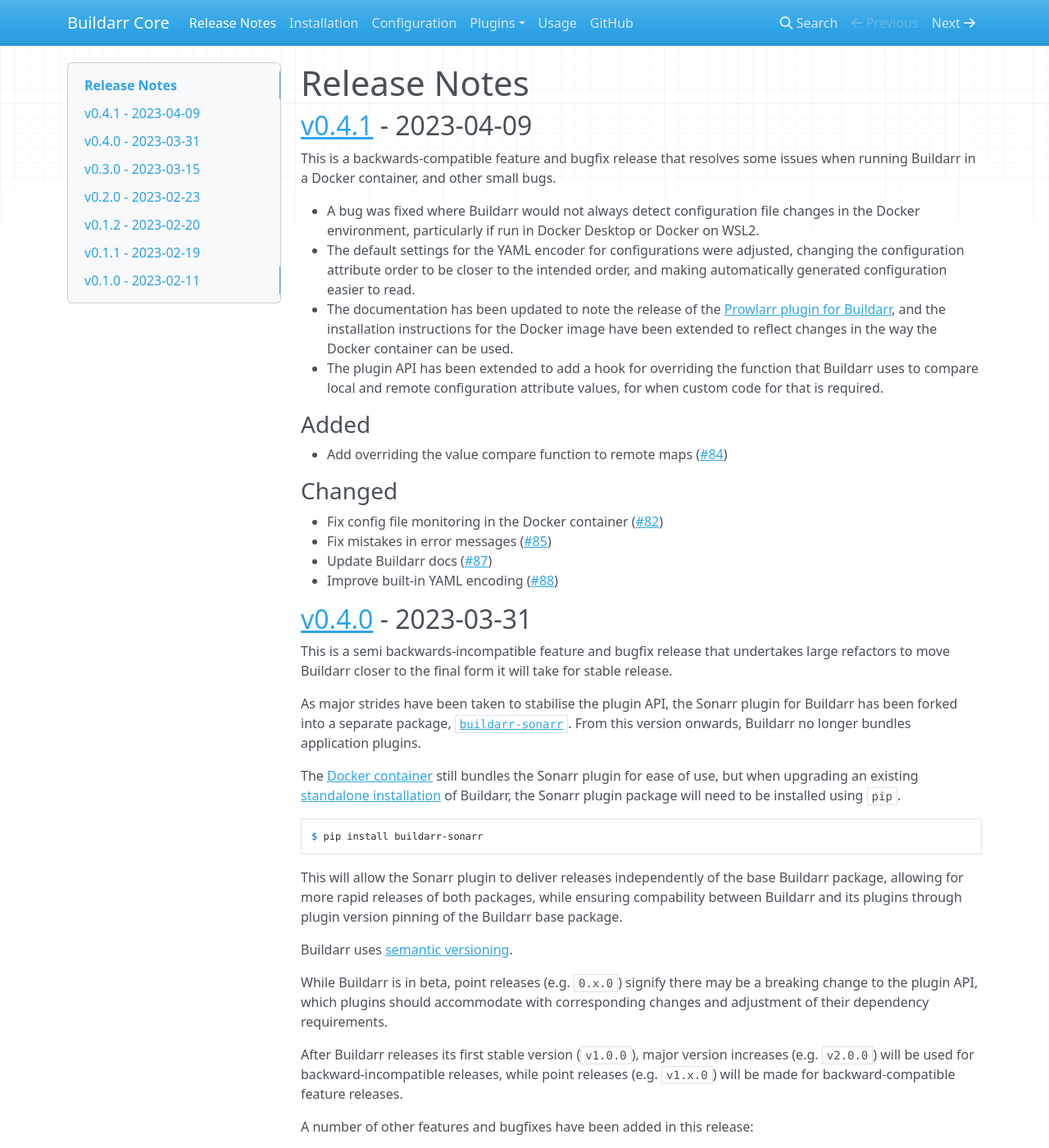
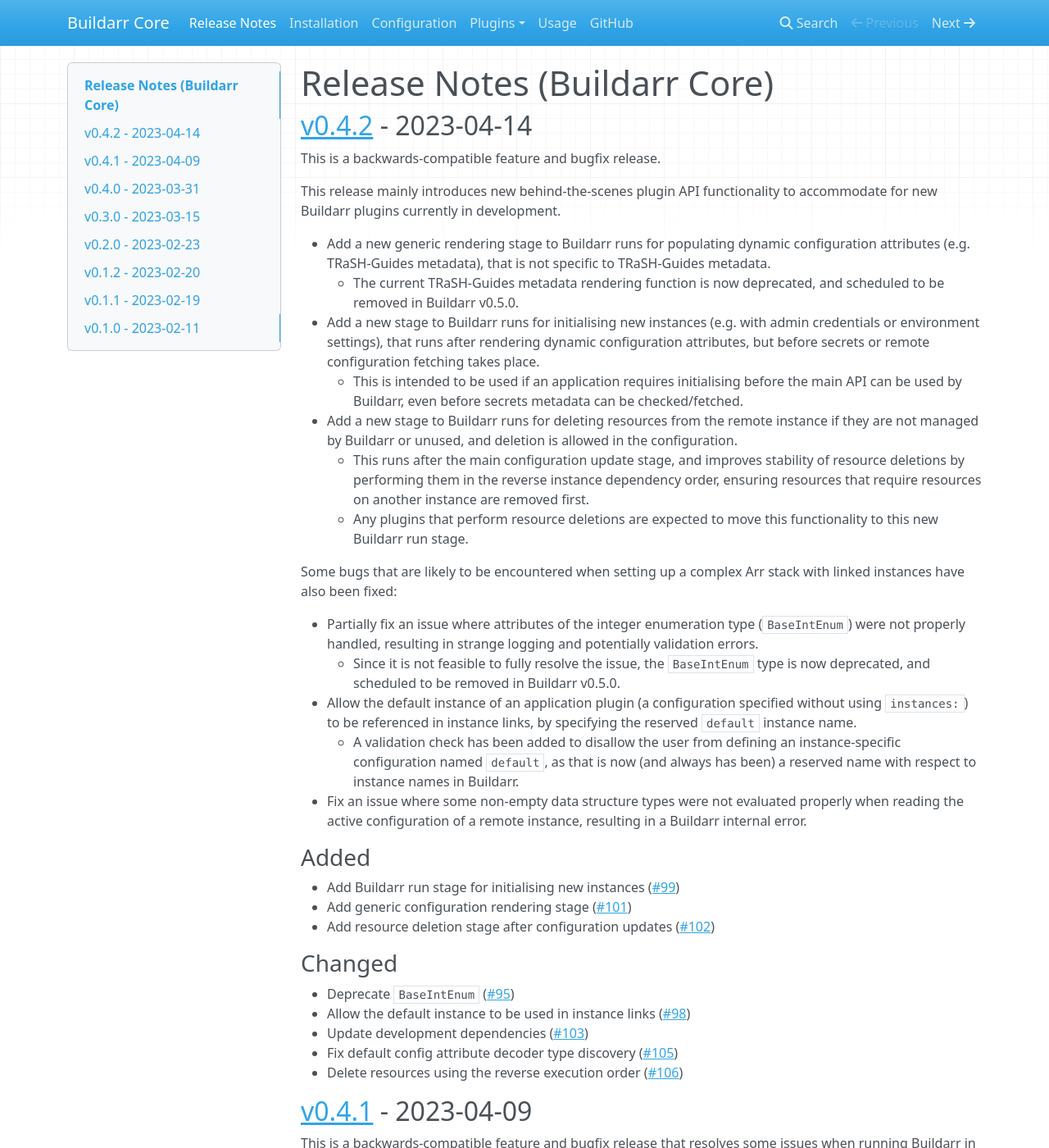
Before and after one commit to buildarr/buildarr, an MkDocs documentation site: the page built from docs/release-notes.md, in a window 1280 px wide and 1400 px high. Shown: the whole window at 82% size. Built offline with MkDocs 1.6.1, drawn with Linux system fonts in a browser that asks for light colours; nearby versions of some CDN libraries.

Commit message:
Tag v0.4.2 (#109)

```diff
--- a/docs/release-notes.md
+++ b/docs/release-notes.md
@@ -1,4 +1,41 @@
-# Release Notes
+# Release Notes (Buildarr Core)
+
+## [v0.4.2](https://github.com/buildarr/buildarr/releases/tag/v0.4.2) - 2023-04-14
+
+This is a backwards-compatible feature and bugfix release.
+
+This release mainly introduces new behind-the-scenes plugin API functionality to accommodate for new Buildarr plugins currently in development.
+
+* Add a new generic rendering stage to Buildarr runs for populating dynamic configuration attributes (e.g. TRaSH-Guides metadata), that is not specific to TRaSH-Guides metadata.
+    * The current TRaSH-Guides metadata rendering function is now deprecated, and scheduled to be removed in Buildarr v0.5.0.
+* Add a new stage to Buildarr runs for initialising new instances (e.g. with admin credentials or environment settings), that runs after rendering dynamic configuration attributes, but before secrets or remote configuration fetching takes place.
+    * This is intended to be used if an application requires initialising before the main API can be used by Buildarr, even before secrets metadata can be checked/fetched.
+* Add a new stage to Buildarr runs for deleting resources from the remote instance if they are not managed by Buildarr or unused, and deletion is allowed in the configuration.
+    * This runs after the main configuration update stage, and improves stability of resource deletions by performing them in the reverse instance dependency order, ensuring resources that require resources on another instance are removed first.
+    * Any plugins that perform resource deletions are expected to move this functionality to this new Buildarr run stage.
+
+Some bugs that are likely to be encountered when setting up a complex Arr stack with linked instances have also been fixed:
+
+* Partially fix an issue where attributes of the integer enumeration type (`BaseIntEnum`) were not properly handled, resulting in strange logging and potentially validation errors.
+    * Since it is not feasible to fully resolve the issue, the `BaseIntEnum` type is now deprecated, and scheduled to be removed in Buildarr v0.5.0.
+* Allow the default instance of an application plugin (a configuration specified without using `instances:`) to be referenced in instance links, by specifying the reserved `default` instance name.
+    * A validation check has been added to disallow the user from defining an instance-specific configuration named `default`, as that is now (and always has been) a reserved name with respect to instance names in Buildarr.
+* Fix an issue where some non-empty data structure types were not evaluated properly when reading the active configuration of a remote instance, resulting in a Buildarr internal error.
+
+### Added
+
+* Add Buildarr run stage for initialising new instances ([#99](https://github.com/buildarr/buildarr/pull/99))
+* Add generic configuration rendering stage ([#101](https://github.com/buildarr/buildarr/pull/101))
+* Add resource deletion stage after configuration updates ([#102](https://github.com/buildarr/buildarr/pull/102))
+
+### Changed
+
+* Deprecate `BaseIntEnum` ([#95](https://github.com/buildarr/buildarr/pull/95))
+* Allow the default instance to be used in instance links ([#98](https://github.com/buildarr/buildarr/pull/98))
+* Update development dependencies ([#103](https://github.com/buildarr/buildarr/pull/103))
+* Fix default config attribute decoder type discovery ([#105](https://github.com/buildarr/buildarr/pull/105))
+* Delete resources using the reverse execution order ([#106](https://github.com/buildarr/buildarr/pull/106))
+
 
 ## [v0.4.1](https://github.com/buildarr/buildarr/releases/tag/v0.4.1) - 2023-04-09
 
--- a/pyproject.toml
+++ b/pyproject.toml
@@ -7,7 +7,7 @@
 
 [tool.poetry]
 name = "buildarr"
-version = "0.4.1"
+version = "0.4.2"
 description = "Constructs and configures Arr PVR stacks"
 authors = ["Callum Dickinson <callum.dickinson.nz@gmail.com>"]
 license = "GPL-3.0-or-later"
```
